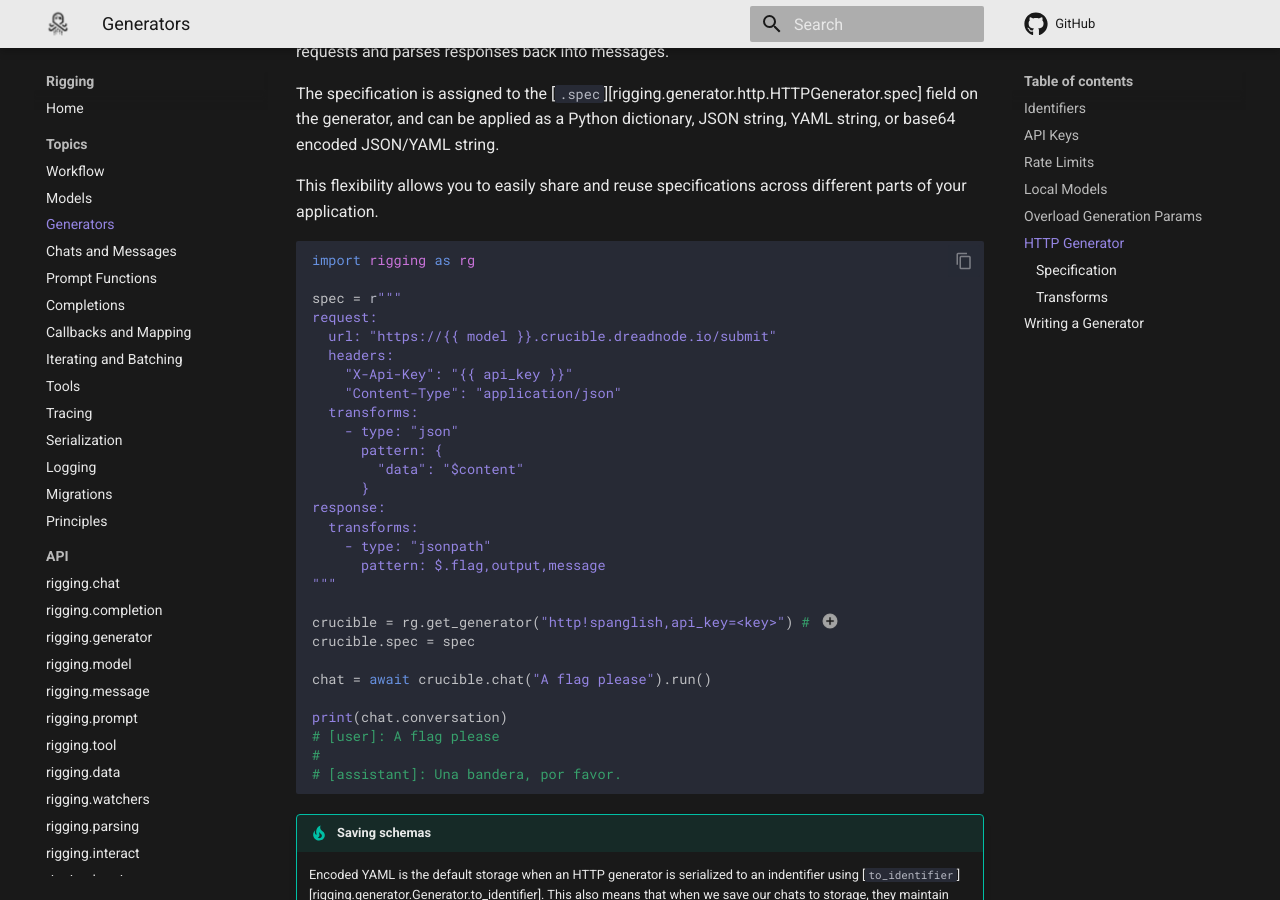
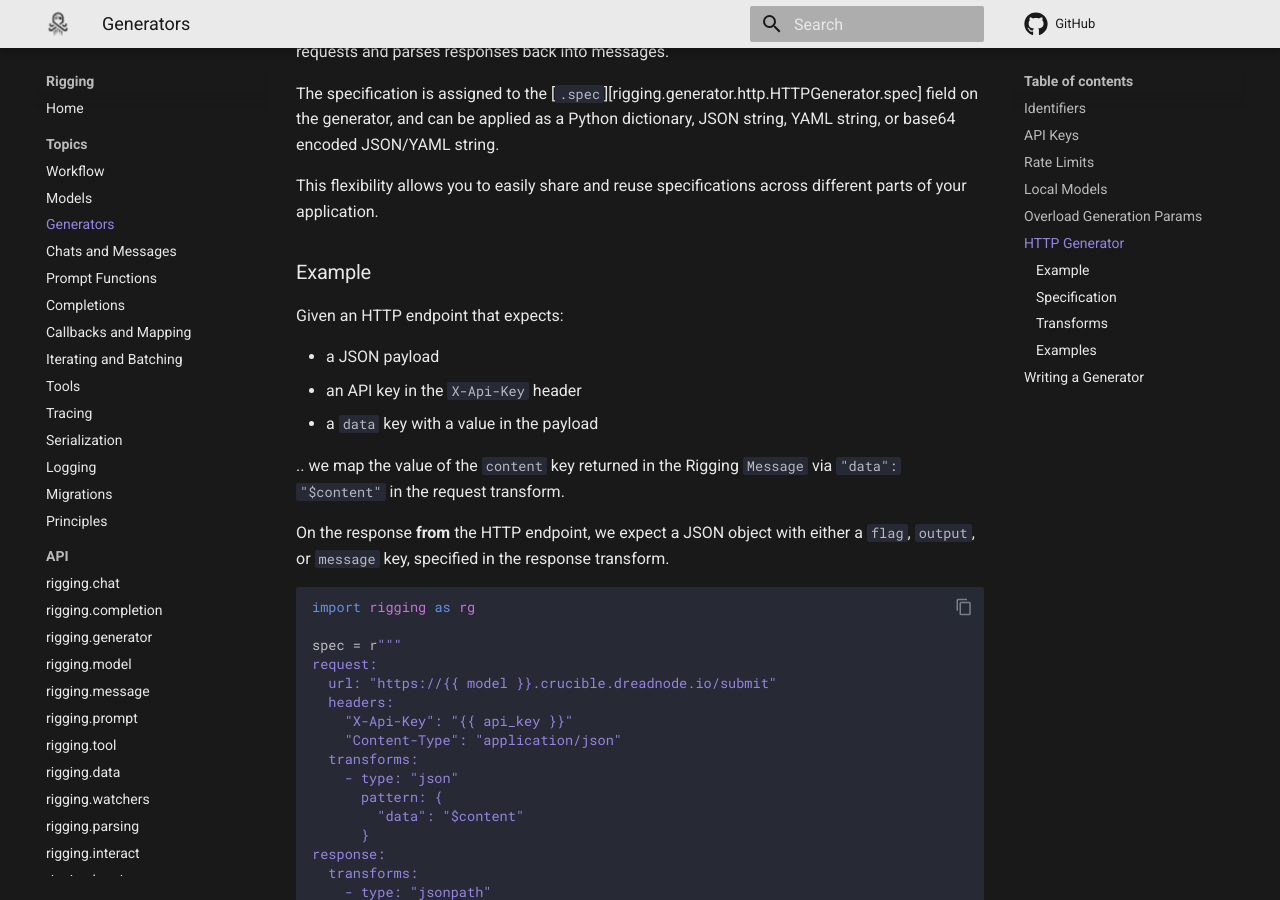
Before and after one commit to dreadnode/rigging, an MkDocs documentation site: the page built from docs/topics/generators.md, in a window 1280 px wide and 900 px high, scrolled down 4223 px. Built offline with MkDocs 1.6.1 and Material for MkDocs 9.7.7, drawn with Linux system fonts in a browser that asks for light colours; comment, search, counter and statistics services are not loaded; some of the changed text lies outside the part shown.

Commit message:
docs: added example code for HTTP generator spec

````diff
--- a/docs/topics/generators.md
+++ b/docs/topics/generators.md
@@ -202,6 +202,18 @@
 
 This flexibility allows you to easily share and reuse specifications across different parts of your application.
 
+### Example
+
+Given an HTTP endpoint that expects:
+
+- a JSON payload
+- an API key in the `X-Api-Key` header
+- a `data` key with a value in the payload
+
+.. we map the value of the `content` key returned in the Rigging `Message` via `"data": "$content"` in the request transform.
+
+On the response **from** the HTTP endpoint, we expect a JSON object with either a `flag`, `output`, or `message` key, specified in the response transform.
+
 ```python
 import rigging as rg
 
@@ -344,6 +356,15 @@
     pattern: "<output>(.*?)</output>"
 ```
 
+### Examples
+
+Writing an HTTP Spec for a Crucible Challenge
+
+```python
+
+```
+
+
 ## Writing a Generator
 
 All generators should inherit from the [`Generator`][rigging.generator.Generator] base class, and
````
